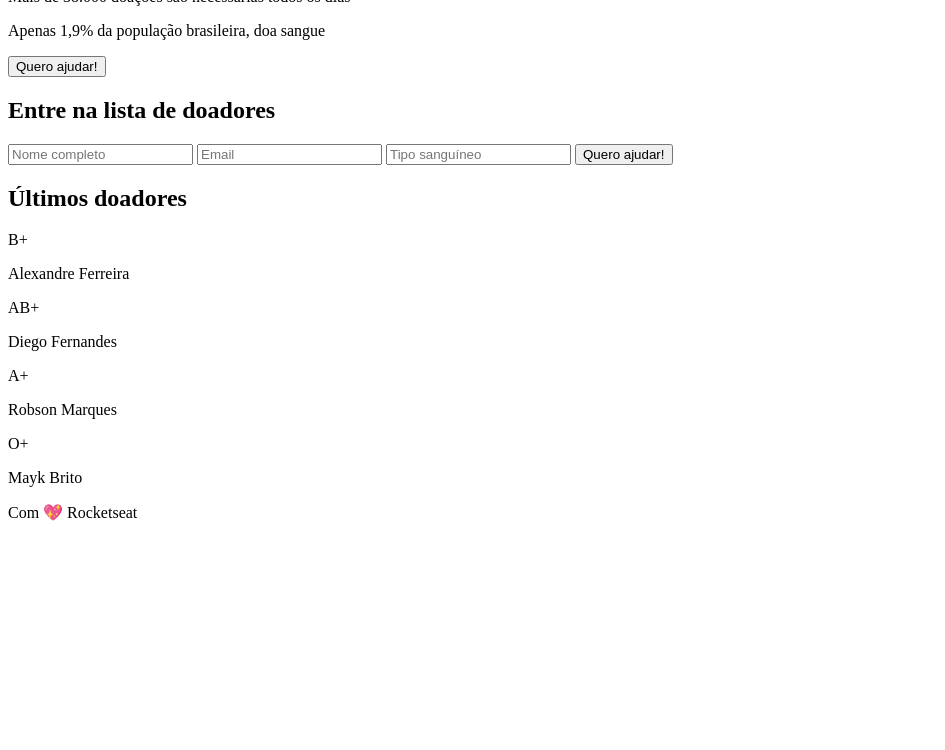
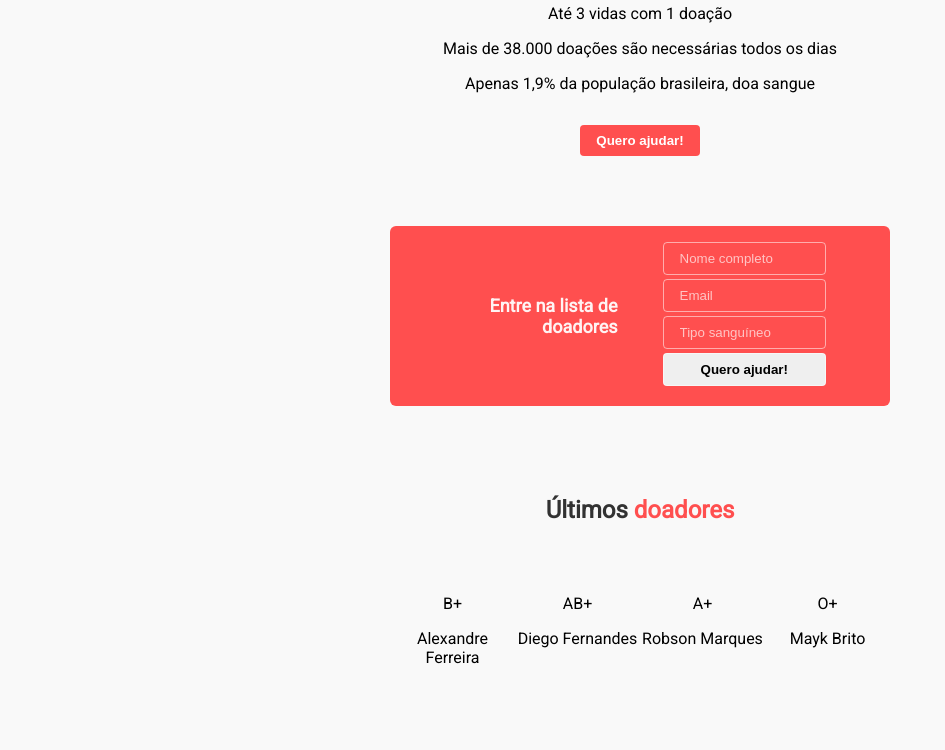
Before and after one commit to magno193/maratonadev, a plain HTML site: page index.html in a window 1280 px wide. Shown: the part 173-923 px from the top of the page, without its empty margins (0-945 px from the left). Before the commit the page ends 800 px from the top, so only its background shows below. Drawn offline with Linux system fonts and the light colour scheme.

Commit message:
7 - Css completo

```diff
--- a/index.html
+++ b/index.html
@@ -3,6 +3,8 @@
 
 <head>
     <title>Doe vida! Doe sangue</title>
+    <link rel="stylesheet" href="style.css">
+    <link href="https://fonts.googleapis.com/css?family=Roboto&display=swap" rel="stylesheet">
 </head>
 
 <body>
@@ -26,7 +28,7 @@
     </section>
 
     <main>
-        <h2>Últimos doadores</h2>
+        <h2>Últimos <span>doadores</span></h2>
 
         <section class="donors">
             <div class="donor">
--- /dev/null
+++ b/style.css
@@ -0,0 +1,120 @@
+/* GLOBAL */
+html, body {
+    margin: 0;
+}
+
+* {
+    /* Corrigindo comportamento padrão css */
+    box-sizing: border-box;
+}
+
+body {
+    display: flex;
+    flex-direction: column;
+
+    height: 100vh;
+
+    /* Fonte */
+    font-family: 'Roboto', sans-serif;
+
+    background-color: #f9f9f9;
+}
+
+/* TÍTULOS */
+header h1, main h2 {
+    margin-bottom: 70px;
+}
+
+h1, h2 {
+    color: #000000cc;
+}
+
+.form h2 {
+    text-align: right;
+    color: #ffffffee;
+    font-size: 18px;
+}
+
+main h2 span {
+    color: #ff4f4f;
+}
+
+/* ESTRUTURA */
+header ,main, footer {
+    text-align: center;
+}
+
+header, .form, main {
+    margin: 0 auto 70px;
+
+    width: 90%;
+    max-width: 500px;
+}
+
+/* HEADER */
+header button {
+    margin-top: 16px;
+    padding: 8px 16px;
+    border-radius: 4px;
+    border: none;
+
+    background-color: #ff4f4f;
+    color: white;
+
+    font-weight: bold;
+}
+
+/* FORM */
+section.form {
+    display: grid;
+    grid-template-columns: 1fr 1fr;
+    /* Espaçamento de grid */
+    grid-gap: 45px;
+    /* Alinhamento */
+    align-items: center;
+
+    background-color: #ff4f4f;
+    padding: 16px 64px;
+
+    border-radius: 6px;
+}
+
+form input, form button {
+    /* Largura */
+    width: 100%;
+
+    /* Espaçamentos */
+    margin-bottom: 4px;
+
+    /* Preenchimento */
+    padding: 8px 16px;
+
+    /* Bordas */
+    border-radius: 4px;
+    border: 1px #ffffff88 solid;
+}
+
+form input {
+    background-color: transparent;
+}
+
+form input::placeholder {
+    color: #ffffffaa;
+}
+
+form button {
+    font-weight: bold;
+}
+
+/* MAIN */
+main .donors {
+    display: grid;
+    grid-template-columns: 1fr 1fr 1fr 1fr;
+}
+
+footer {
+    margin-top: auto;
+    padding: 16px;
+
+    border-top: 1px #eee solid;
+}
```
